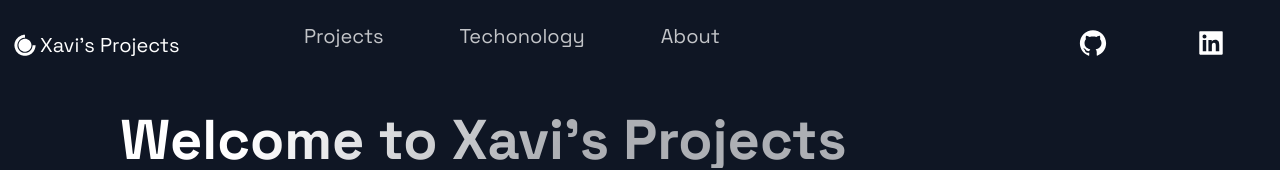
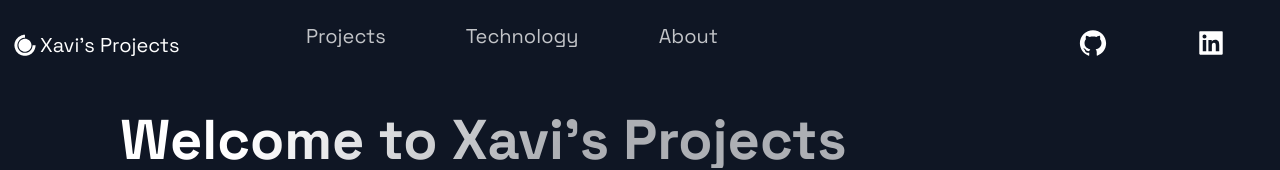
Before and after one commit to xavierlmendez/webStart, a Next.js app in the folder portfolio_website-STARTER/: page / in a window 1280 px wide. Shown: the top 170 px of the page. Built offline with nearby package versions, Linux system fonts and the light colour scheme.

Commit message:
fixed spelling

```diff
--- a/portfolio_website-STARTER/src/components/Header/Header.js
+++ b/portfolio_website-STARTER/src/components/Header/Header.js
@@ -22,7 +22,7 @@ const Header = () =>  (
       </li>
       <li>
         <Link href="#tech">
-          <NavLink>Techonology</NavLink>
+          <NavLink>Technology</NavLink>
         </Link>
       </li>
       <li>
```
